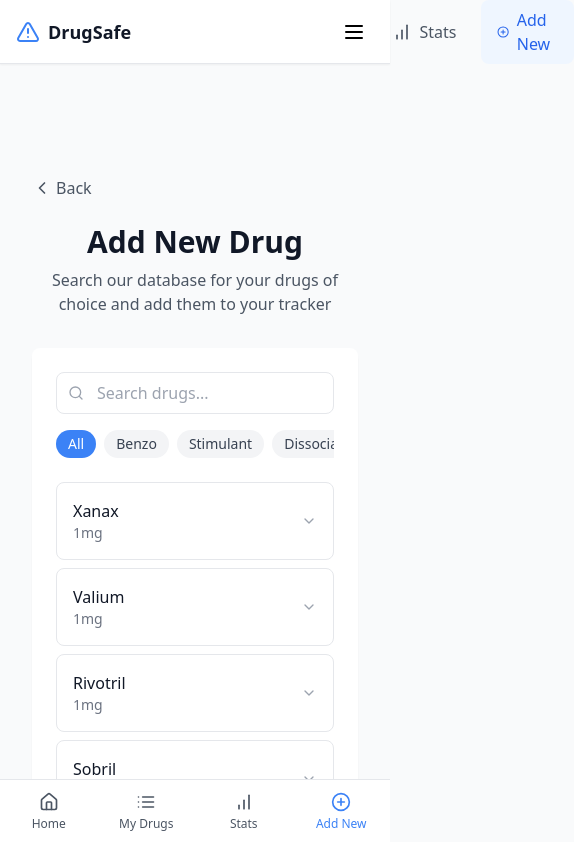
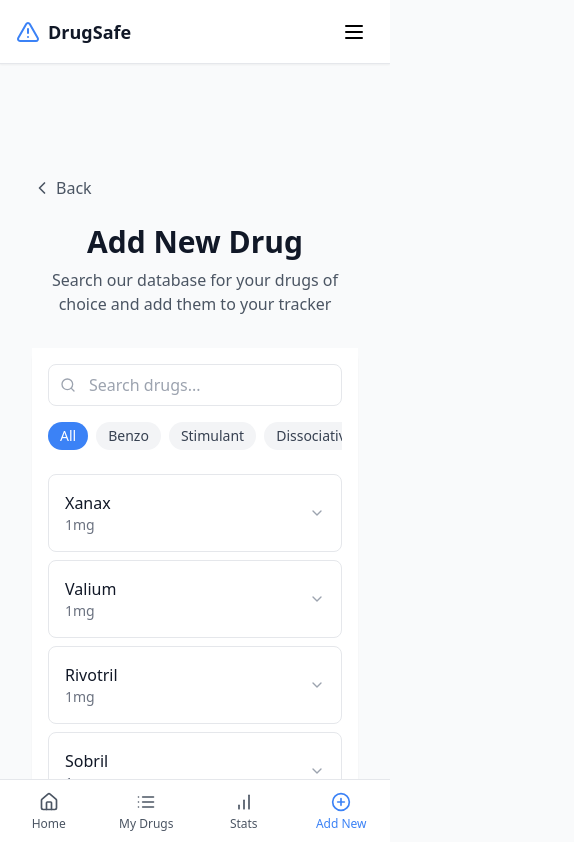
Before and after one commit to passord123/drugsafer, a React (Create React App) app: page /add in a window 390 px wide. Shown: the top 842 px of the page, 574 px wide, since content can reach past the window. Built offline with nearby package versions, Linux system fonts and the light colour scheme; the HTML template or start-up script is replaced by a standard one.

Commit message:
Update Mobile

```diff
--- a/src/components/DrugForm.js
+++ b/src/components/DrugForm.js
@@ -1,6 +1,5 @@
-// src/components/DrugForm.js
 import React, { useState, useMemo } from 'react';
-import { Search, ChevronDown, X, Plus } from 'lucide-react';
+import { Search, ChevronDown, X, Plus, AlertCircle } from 'lucide-react';
 
 const DrugForm = ({ onAdd, defaultDrugs = [] }) => {
   const [searchQuery, setSearchQuery] = useState('');
@@ -63,12 +62,10 @@
           },
           features: {
             ...features,
-            // Core features always enabled
             doseTracking: true,
             interactionChecking: true,
             adherenceTracking: true
           },
-          // Only include settings for enabled features
           ...(features.timingRestrictions && {
             minTimeBetweenDoses: Number(waitingPeriod)
           }),
@@ -117,7 +114,7 @@
   );
 
   return (
-    <div className="drug-form bg-white p-6 rounded-lg">
+    <div className="drug-form bg-white p-4 sm:p-6 overflow-hidden">
       {/* Search and Category Selection */}
       <div className="space-y-4">
         <div className="relative">
@@ -139,15 +136,16 @@
           )}
         </div>
 
-        <div className="flex gap-2 overflow-x-auto pb-2">
+        <div className="flex gap-2 overflow-x-auto pb-2 no-scrollbar">
           {categories.map(category => (
             <button
               key={category}
               onClick={() => setSelectedCategory(category)}
-              className={`px-3 py-1 rounded-full text-sm whitespace-nowrap ${selectedCategory === category
+              className={`px-3 py-1 rounded-full text-sm whitespace-nowrap flex-shrink-0 ${
+                selectedCategory === category
                   ? 'bg-blue-500 text-white'
                   : 'bg-gray-100 text-gray-700 hover:bg-gray-200'
-                }`}
+              }`}
             >
               {category.charAt(0).toUpperCase() + category.slice(1)}
             </button>
@@ -190,8 +188,8 @@
       {/* Drug Configuration Modal */}
       {showModal && selectedDrug && (
         <div className="fixed inset-0 bg-black bg-opacity-50 flex items-center justify-center p-4 z-50">
-          <div className="bg-white rounded-lg max-w-md w-full p-6">
-            <div className="flex justify-between items-center mb-6">
+          <div className="bg-white rounded-lg w-full max-w-md max-h-[90vh] overflow-y-auto">
+            <div className="sticky top-0 bg-white border-b p-4 flex justify-between items-center">
               <h2 className="text-xl font-semibold">{selectedDrug.name}</h2>
               <button
                 onClick={() => {
@@ -204,8 +202,8 @@
               </button>
             </div>
 
-            <div className="space-y-6">
-              {/* Default Dosage - Always shown */}
+            <div className="p-4 space-y-6">
+              {/* Default Dosage */}
               <div className="space-y-2">
                 <label className="text-sm font-medium text-gray-700">Default Dosage</label>
                 <div className="flex gap-2">
@@ -292,13 +290,16 @@
               {/* Warning information if available */}
               {selectedDrug.warnings && (
                 <div className="bg-red-50 p-4 rounded-lg">
-                  <label className="text-sm font-medium text-red-700">Warnings</label>
-                  <p className="text-red-700">{selectedDrug.warnings}</p>
+                  <div className="flex items-center space-x-2">
+                    <AlertCircle className="w-5 h-5 text-red-500" />
+                    <label className="text-sm font-medium text-red-700">Important Safety Information</label>
+                  </div>
+                  <p className="text-red-700 mt-1">{selectedDrug.warnings}</p>
                 </div>
               )}
             </div>
 
-            <div className="mt-6 flex gap-3">
+            <div className="sticky bottom-0 bg-white border-t p-4 flex gap-3">
               <button
                 onClick={handleAddDrug}
                 className="flex-1 bg-blue-500 text-white px-4 py-2 rounded-lg hover:bg-blue-600"
--- a/src/index.css
+++ b/src/index.css
@@ -3,8 +3,27 @@
 @tailwind utilities;
 
 @layer base {
+  html, body {
+    @apply overflow-x-hidden;
+    position: relative;
+    width: 100%;
+  }
+
   body {
     @apply bg-gray-50;
+  }
+}
+
+@layer utilities {
+  /* Hide scrollbar for Chrome, Safari and Opera */
+  .no-scrollbar::-webkit-scrollbar {
+    display: none;
+  }
+
+  /* Hide scrollbar for IE, Edge and Firefox */
+  .no-scrollbar {
+    -ms-overflow-y: scroll;
+    scrollbar-width: none;
   }
 }
 
@@ -29,7 +48,11 @@
            placeholder:text-gray-400;
   }
 
-  .nav-link {
-    @apply flex items-center space-x-2 px-4 py-2 rounded-lg transition-colors;
+  .modal-content {
+    @apply fixed inset-0 bg-black bg-opacity-50 flex items-center justify-center p-4 z-50;
+  }
+
+  .modal-body {
+    @apply bg-white rounded-lg w-full max-w-md max-h-[90vh] overflow-y-auto;
   }
 }
```
